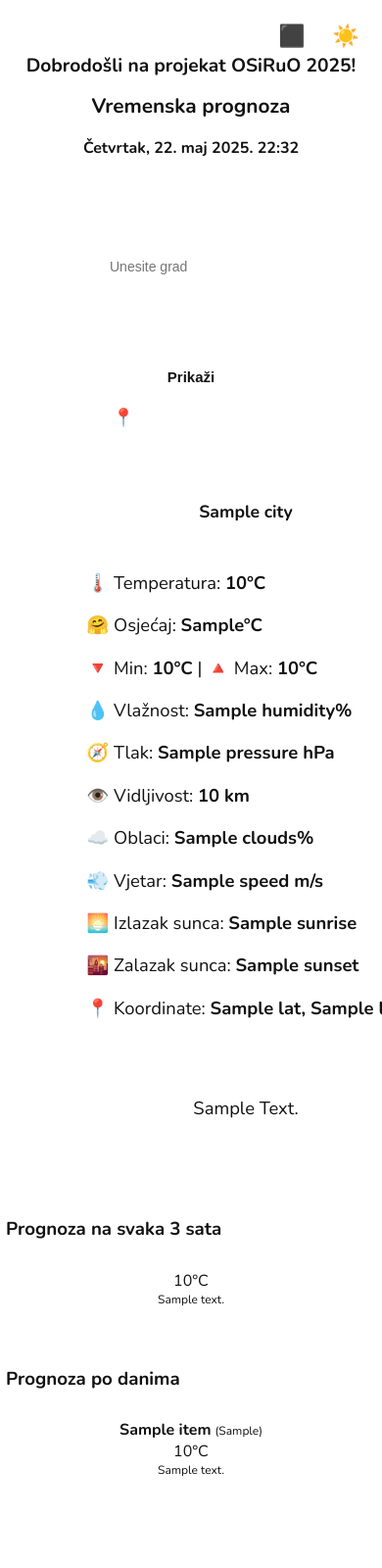
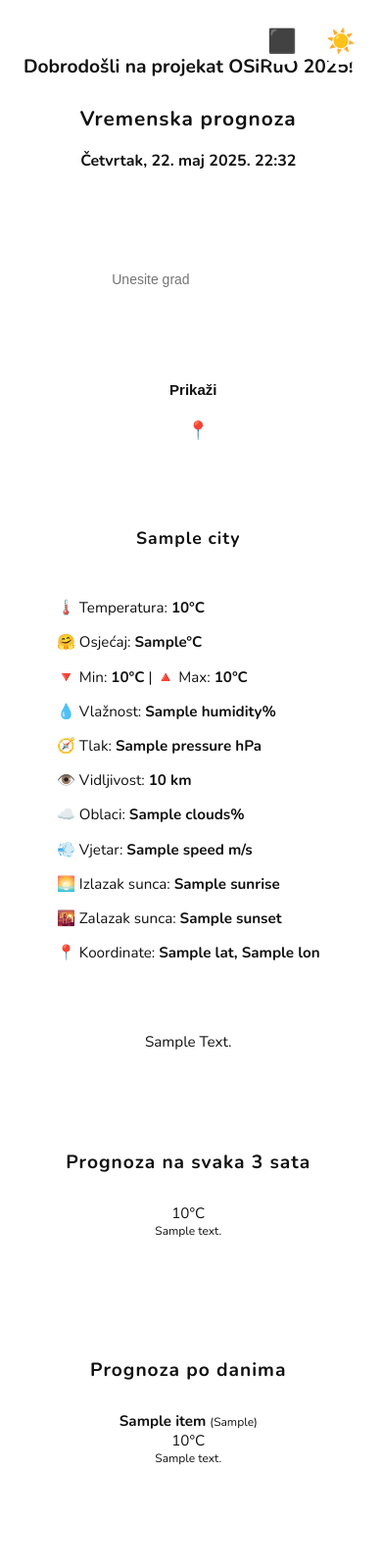
Before and after one commit to harisbasic404/OSIRUO-PROJEKAT, a Flask app: template templates/index.html in a window 390 px wide; the page is wider, and only the part inside the window is pictured. Shown: the top 1600 px of that part at 98% size. Run offline with Flask 2, Linux system fonts and the light colour scheme; the template is opened without the code that fills it: most values are stand-ins (such as "Sample title", 1, 10 or a date in 2020).

Commit message:
Enhance UI styles: update theme toggle gradients, improve button sizes, and refine card designs; add responsive adjustments and animations for better user experience

```diff
--- a/static/style.css
+++ b/static/style.css
@@ -117,39 +117,48 @@ body.text-dark, body.text-dark * {
 
 /* Ostali stilovi (dugmad, forme, responsive, itd.) */
 .theme-toggle, .bg-toggle {
-    background: linear-gradient(90deg, #222 60%, #444 100%);
+    background: linear-gradient(135deg, #007bff 60%, #00c6ff 100%);
     color: #fff;
     border: none;
     border-radius: 50%;
-    width: 44px;
-    height: 44px;
-    font-size: 22px;
+    width: 48px;
+    height: 48px;
+    font-size: 24px;
     display: flex;
     align-items: center;
     justify-content: center;
     position: absolute;
-    top: 15px;
-    right: 15px;
+    top: 18px;
+    right: 18px;
     cursor: pointer;
-    transition: background 0.3s;
+    transition: background 0.3s, box-shadow 0.3s;
     z-index: 10;
+    box-shadow: 0 4px 16px #007bff33;
 }
 .bg-toggle {
-    right: 70px;
+    right: 78px;
 }
 .theme-toggle.light {
-    background: linear-gradient(90deg, #ffd700 60%, #fffbe7 100%);
+    background: linear-gradient(135deg, #ffd700 60%, #fffbe7 100%);
     color: #222;
 }
 .theme-toggle:hover, .bg-toggle:hover {
-    background: linear-gradient(90deg, #444 60%, #222 100%);
+    background: linear-gradient(135deg, #0056b3 60%, #007bff 100%);
+    box-shadow: 0 6px 24px #007bff44;
 }
 
 form input, form select {
-    border-radius: 10px;
+    border-radius: 12px;
     border: none;
-    padding: 10px 15px;
-    font-size: 16px;
+    padding: 12px 18px;
+    font-size: 17px;
+    box-shadow: 0 2px 8px #007bff11;
+    background: #f8faff;
+    transition: box-shadow 0.2s;
+}
+form input:focus, form select:focus {
+    outline: none;
+    box-shadow: 0 4px 16px #007bff33;
 }
 
 .btn-primary {
@@ -166,6 +175,17 @@ form input, form select {
 .btn-primary:hover {
     background: var(--btn-gradient-hover);
     transform: scale(1.07);
+}
+
+.card, .forecast-card {
+    border-radius: 20px;
+    box-shadow: 0 4px 24px #007bff22;
+    background: rgba(255,255,255,0.92);
+    transition: box-shadow 0.2s, transform 0.2s;
+}
+.card:hover, .forecast-card:hover {
+    box-shadow: 0 8px 32px #007bff33;
+    transform: translateY(-4px) scale(1.02);
 }
 
 .card {
@@ -236,16 +256,20 @@ form input, form select {
     align-items: center;
 }
 
+h1, h2, h3 {
+    font-family: 'Nunito', 'Segoe UI', Arial, sans-serif;
+    font-weight: 800;
+    color: #007bff;
+    letter-spacing: 1px;
+}
 h1 {
-    font-weight: 700;
-    margin-bottom: 30px;
-    text-align: center;
-    font-size: 2.2rem;
+    font-size: 2.3rem;
 }
 h2 {
-    text-align: center;
-    margin-bottom: 10px;
-    font-size: 1.5rem;
+    font-size: 1.6rem;
+}
+h3 {
+    font-size: 1.2rem;
 }
 
 .weather-details {
@@ -279,6 +303,13 @@ h2 {
     margin: 0;
     padding: 0;
 }
+.flash-messages .alert {
+    animation: fadeInDown 0.7s;
+}
+@keyframes fadeInDown {
+    from { opacity: 0; transform: translateY(-20px);}
+    to { opacity: 1; transform: translateY(0);}
+}
 .alert {
     border-radius: 5px;
     padding: 10px 15px;
@@ -300,8 +331,8 @@ h2 {
 }
 
 .forecast-section {
-    margin-top: 30px;
-    margin-bottom: 30px;
+    margin-top: 36px;
+    margin-bottom: 36px;
 }
 .forecast-grid {
     display: flex;
@@ -367,26 +398,109 @@ h2 {
     transform: translate(-50%, -50%) scale(1.08);
 }
 
+/* Centriranje i prozirnost glavnog containera */
+.container {
+    background: rgba(255,255,255,0.85);
+    color: #111;
+    margin: 40px auto;
+    padding: 32px 28px;
+    border-radius: 22px;
+    box-shadow: 0 8px 32px rgba(0,0,0,0.18);
+    max-width: 700px;
+    width: 95%;
+    display: flex;
+    flex-direction: column;
+    align-items: center;
+    justify-content: center;
+    backdrop-filter: blur(8px); /* glassmorphism */
+    border: 1.5px solid rgba(255,255,255,0.35);
+}
+
+/* Centriranje sadržaja unutar containera */
+.container > * {
+    margin-left: auto;
+    margin-right: auto;
+}
+
+/* Za veće ekrane dodatno povećaj padding */
+@media (min-width: 900px) {
+    .container {
+        padding: 48px 40px;
+    }
+}
+
+@media (max-width: 900px) {
+    .container {
+        padding: 28px 10px;
+        margin: 18px 4vw;
+        max-width: 98vw;
+    }
+    h1 {
+        font-size: 1.7rem;
+    }
+    h2 {
+        font-size: 1.2rem;
+    }
+    .card, .forecast-card {
+        padding: 18px 10px;
+        min-width: 220px;
+        font-size: 1rem;
+    }
+}
+
+@media (max-width: 600px) {
+    .container {
+        padding: 12px 2vw;
+        margin: 12px 2vw;
+        border-radius: 14px;
+    }
+    h1 {
+        font-size: 1.2rem;
+    }
+    h2 {
+        font-size: 1rem;
+    }
+    .card, .forecast-card {
+        padding: 10px 4px;
+        font-size: 0.95rem;
+        border-radius: 12px;
+    }
+    .weather-form input, .weather-form select {
+        font-size: 13px;
+        padding: 4px 7px;
+    }
+    .btn-primary, .weather-form button {
+        font-size: 14px;
+        padding: 7px 8px;
+    }
+}
+
 /* Po defaultu (dark mode) – bijele ikonice */
 .weather-forecast-icon,
 #main-weather-icon {
     filter: brightness(0) invert(1);
     transition: filter 0.3s;
+    background: none;
 }
 
 /* U light modu – crne ikonice */
 body.light .weather-forecast-icon,
-body.light #main-weather-icon {
-    filter: none;
+body.light #main-weather-icon,
+body.text-light .weather-forecast-icon,
+body.text-light #main-weather-icon {
+    filter: none !important;
+    background: none !important;
 }
 
 /* Kada je dark mode i dinamičke pozadine su ugašene */
-body.dark-no-bg,
-body.dark-no-bg * {
-    background: #181818 !important;
-    background-color: #181818 !important;
-    color: #fff !important;
-    box-shadow: none !important;
+body.dark-no-bg .weather-forecast-icon,
+body.dark-no-bg #main-weather-icon {
+    filter: brightness(0) invert(1) !important;
+    background: #181818 !important; /* crna pozadina za ikonicu */
+    border-radius: 50%;
+    padding: 6px;
+    /* po želji: */
+    box-shadow: 0 2px 8px #0006;
 }
 
 /* Kada je light mode i dinamičke pozadine su ugašene */
```
